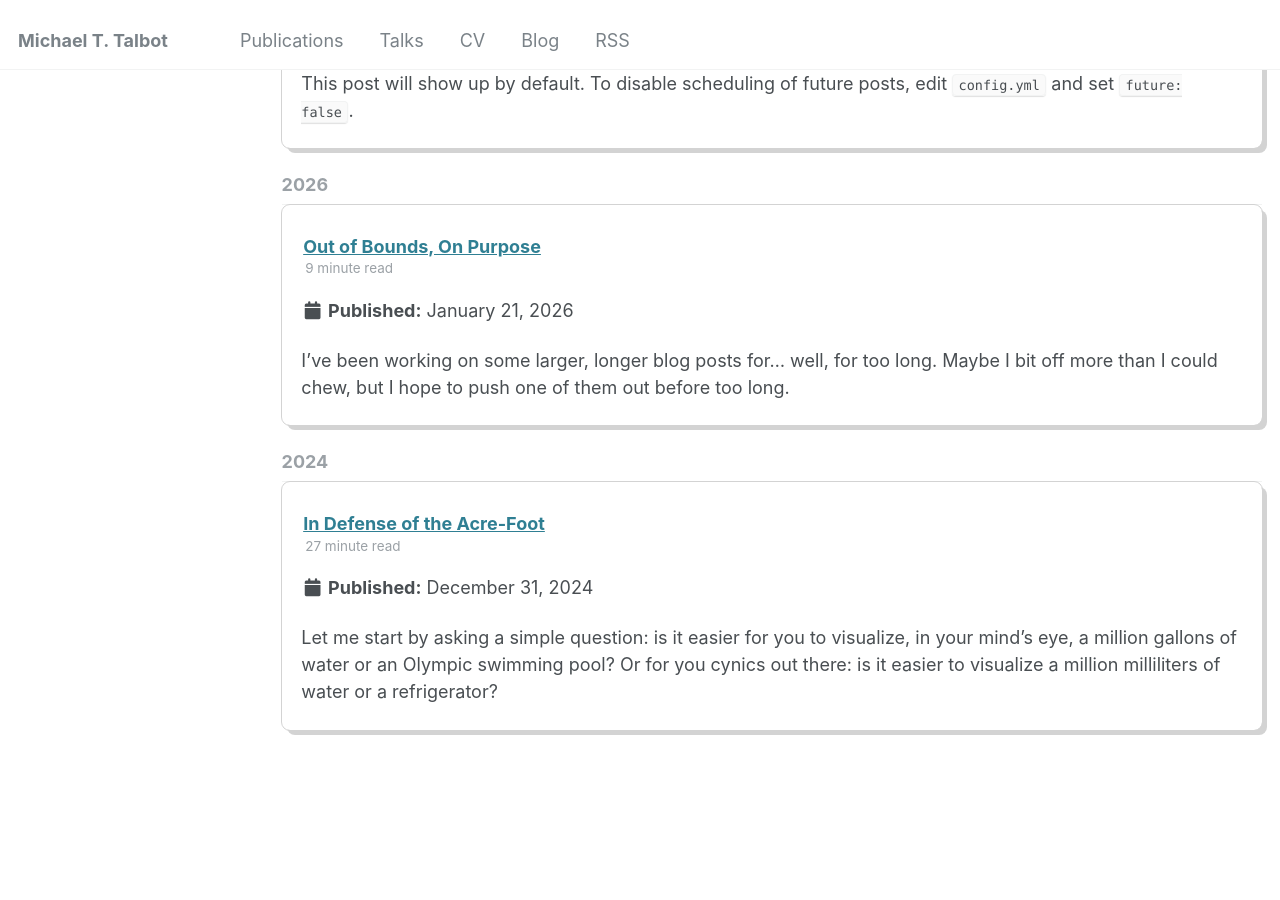
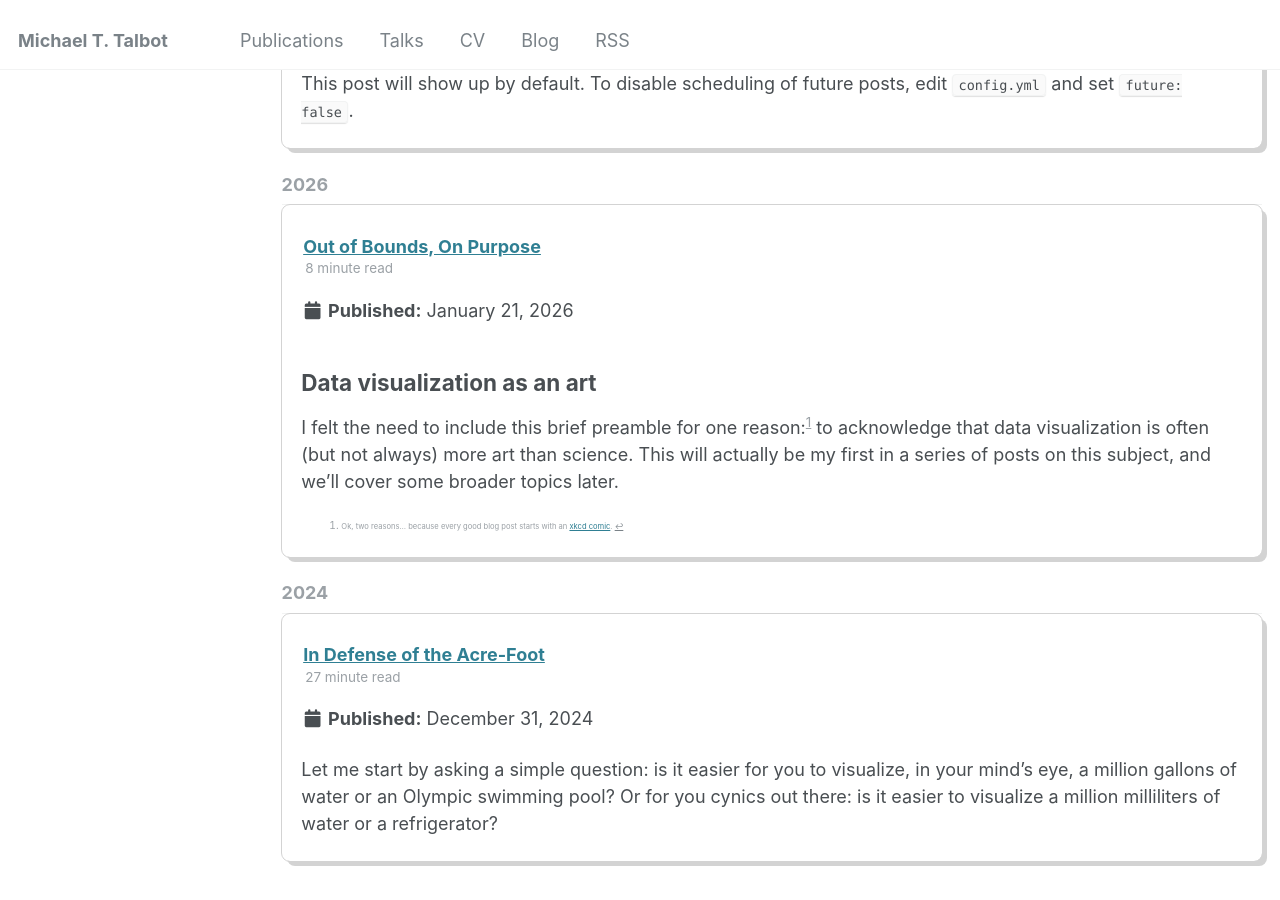
Before and after one commit to realmiketalbot/realmiketalbot.github.io, a Jekyll site: the page built from _pages/year-archive.html, in a window 1280 px wide and 900 px high, scrolled down 921 px. Built offline with Jekyll 4.4.1, drawn with Linux system fonts in a browser that asks for light colours; comment, search, counter and statistics services are not loaded.

Commit message:
Remove unnecessary preamble to the preamble

```diff
--- a/_posts/2026-01-21-out-of-bounds-on-purpose-legendry.md
+++ b/_posts/2026-01-21-out-of-bounds-on-purpose-legendry.md
@@ -8,10 +8,6 @@ tags:
   - data-visualization
   - science-communication
 ---
-
-I've been working on some larger, longer blog posts for... well, for too long. Maybe I bit off more than I could chew, but I hope to push one of them out before too long.
-
-Stay tuned for those, but in the meantime I've decided to start putting out some more bite-sized posts, and what I was working on today felt like it could be quite useful to others. So, let's jump in!
 
 <h2>Data visualization as an art</h2>
 I felt the need to include this brief preamble for one reason:[^1] to acknowledge that data visualization is often (but not always) more art than science. This will actually be my first in a series of posts on this subject, and we'll cover some broader topics later.
```
